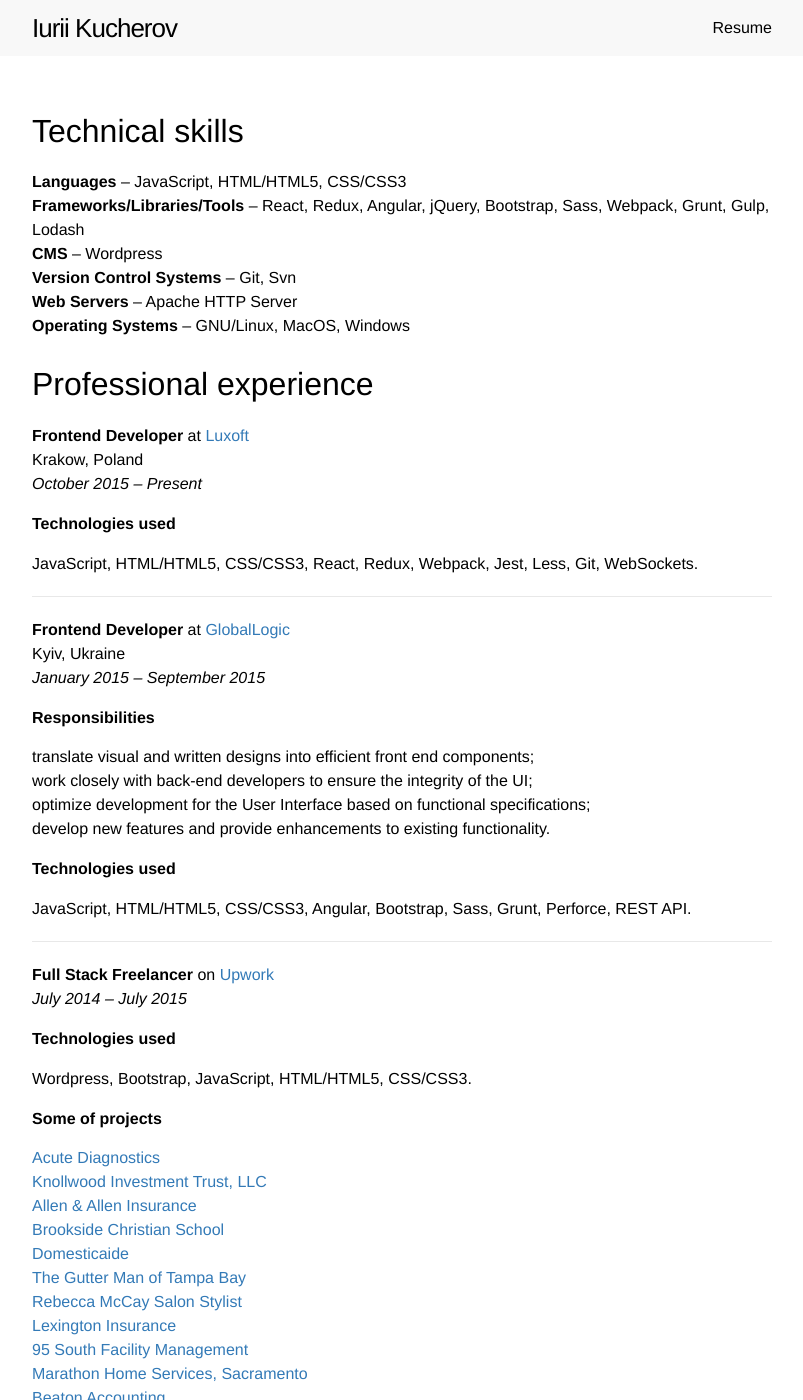
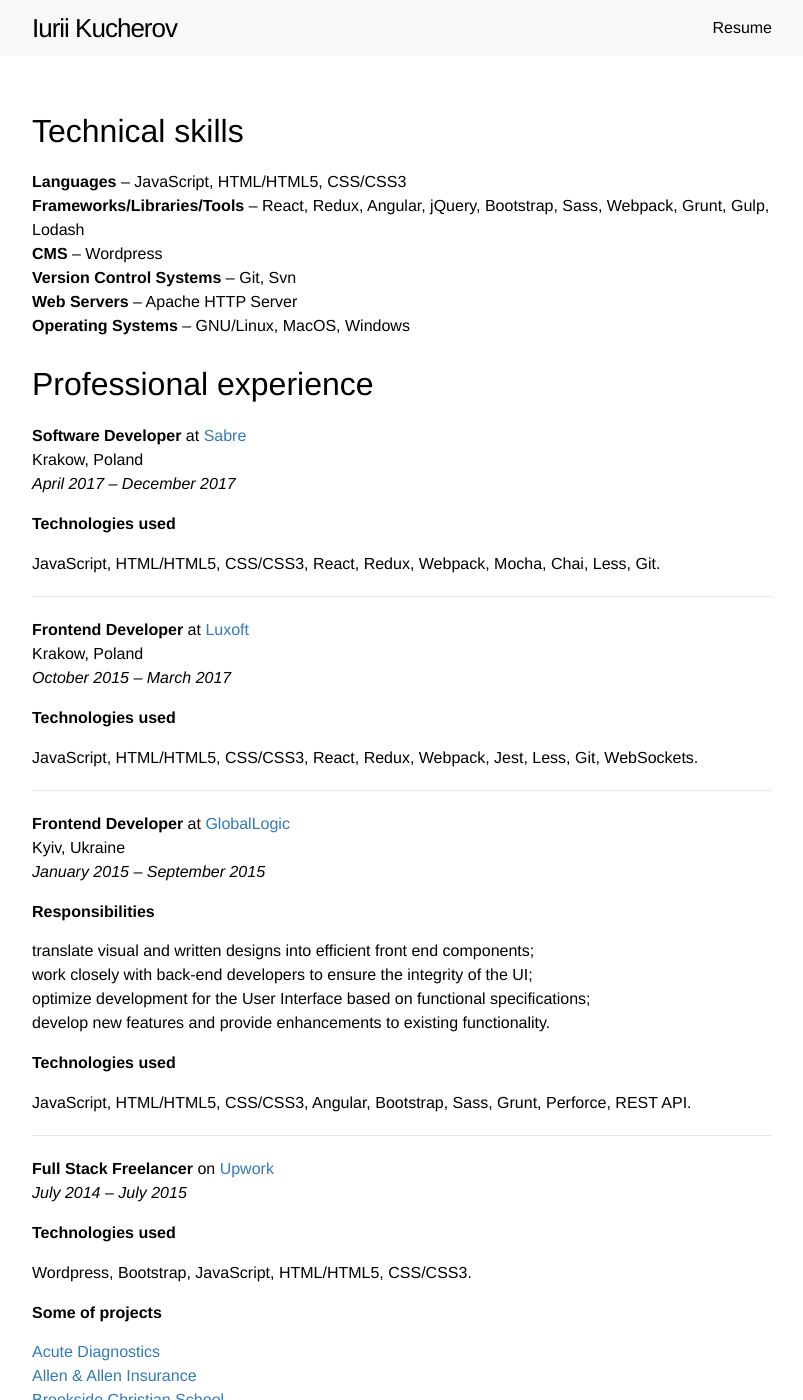
Before and after one commit to yuyokk/yuyokk.github.io, a Jekyll site: the page built from resume.md, in a window 1280 px wide and 1400 px high. Shown: the whole window, without its empty margins (238-1041 px from the left). Built offline with Jekyll 4.4.1, drawn with Linux system fonts in a browser that asks for light colours; some of the changed text lies outside the part shown.

Commit message:
Update resume

```diff
--- a/resume.md
+++ b/resume.md
@@ -16,9 +16,19 @@
 
 # Professional experience
 
+**Software Developer** at <a href="https://www.sabre.com/" target="_blank">Sabre</a><br/>
+Krakow, Poland<br/>
+_April 2017 – December 2017_
+
+**Technologies used**
+
+JavaScript, HTML/HTML5, CSS/CSS3, React, Redux, Webpack, Mocha, Chai, Less, Git.
+
+----------
+
 **Frontend Developer** at <a href="http://www.luxoft.com/" target="_blank">Luxoft</a><br/>
 Krakow, Poland<br/>
-_October 2015 – Present_
+_October 2015 – March 2017_
 
 **Technologies used**
 
@@ -53,7 +63,6 @@
 **Some of projects**
 
 + <a href="http://acutediagnostics.com/" target="_blank">Acute Diagnostics</a>
-+ <a href="http://trustknollwood.com/" target="_blank">Knollwood Investment Trust, LLC</a>
 + <a href="http://allen-allen.com" target="_blank">Allen & Allen Insurance</a>
 + <a href="http://brooksidechristian.com/" target="_blank">Brookside Christian School</a>
 + <a href="http://domesticaide.com/" target="_blank">Domesticaide</a>
```
Also changed, not shown: other parts of resume.md (+0 -2 lines).
